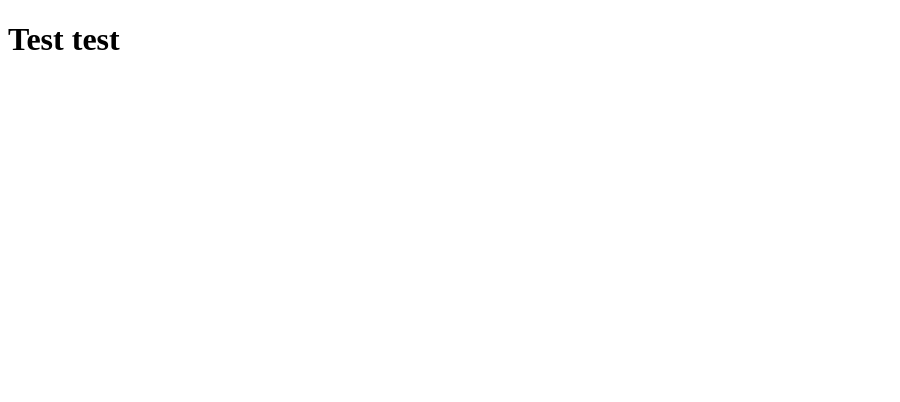
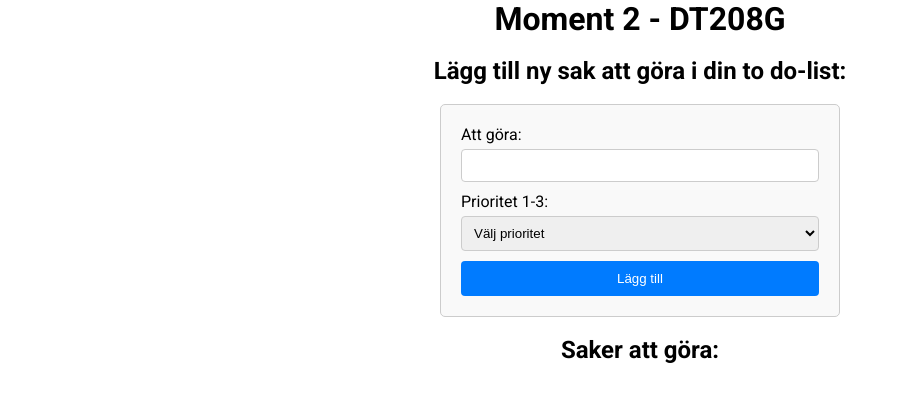
Before and after one commit to julieandersson/Moment2_DT208G, a website built with Parcel: page src/index.html in a window 1280 px wide. Shown: the whole page, without its empty margins (0-900 px from the left). Built offline with nearby package versions, Linux system fonts and the light colour scheme.

Commit message:
skapar enkelt formulär för startsidan samt scsspartials och enkel styling på formulär

```diff
--- /dev/null
+++ b/src/css/_layout.scss
@@ -0,0 +1,57 @@
+@use "base";
+@use "component";
+@import url('https://fonts.googleapis.com/css2?family=Roboto:ital,wght@0,100;0,300;0,400;0,500;0,700;0,900;1,100;1,300;1,400;1,500;1,700;1,900&display=swap');
+
+* {
+    box-sizing: border-box;
+    margin: 0;
+    padding: 0;
+}
+
+body {
+    font-family: "Roboto", sans-serif;
+}
+
+h1, h2 {
+    text-align: center;
+}
+
+/* Form styling */
+form {
+    max-width: 400px;
+    margin: 0 auto;
+    padding: 20px;
+    border: 1px solid #ccc;
+    border-radius: 5px;
+    background-color: #f9f9f9;
+}
+
+label {
+    display: block;
+    margin-bottom: 5px;
+}
+
+input[type="text"],
+select {
+    width: 100%;
+    padding: 8px;
+    margin-bottom: 10px;
+    border: 1px solid #ccc;
+    border-radius: 4px;
+    box-sizing: border-box;
+}
+
+button {
+    display: block;
+    width: 100%;
+    padding: 10px;
+    background-color: #007bff;
+    color: #fff;
+    border: none;
+    border-radius: 4px;
+    cursor: pointer;
+}
+
+button:hover {
+    background-color: #0056b3;
+}
--- a/src/css/main.scss
+++ b/src/css/main.scss
@@ -0,0 +1,3 @@
+@use "layout";
+@use "base";
+@use "component";
--- a/src/index.html
+++ b/src/index.html
@@ -8,6 +8,25 @@
     <script src="js/main.ts" type="module"></script>
 </head>
 <body>
-    <h1>Test test</h1>
+    <h1>Moment 2 - DT208G</h1><br>
+    <h2>Lägg till ny sak att göra i din to do-list:</h2><br>
+
+    <form>
+        <label for="newtodo">Att göra:</label>
+        <input type="text" id="todo" name="todo">
+        <label for="priority">Prioritet 1-3:</label>
+        <select id="priority" name="priority">
+            <option value="">Välj prioritet</option>
+            <option value="A">1</option>
+            <option value="B">2</option>
+            <option value="C">3</option>
+        </select>
+        <button class="btn" id="addTodo">Lägg till</button>
+    </form><br>
+
+    <h2>Saker att göra:</h2>
+        <section id="todolist">
+
+        </section>
 </body>
 </html>
```
Also changed, not shown: src/css/_base.scss (added), src/css/_component.scss (added).
